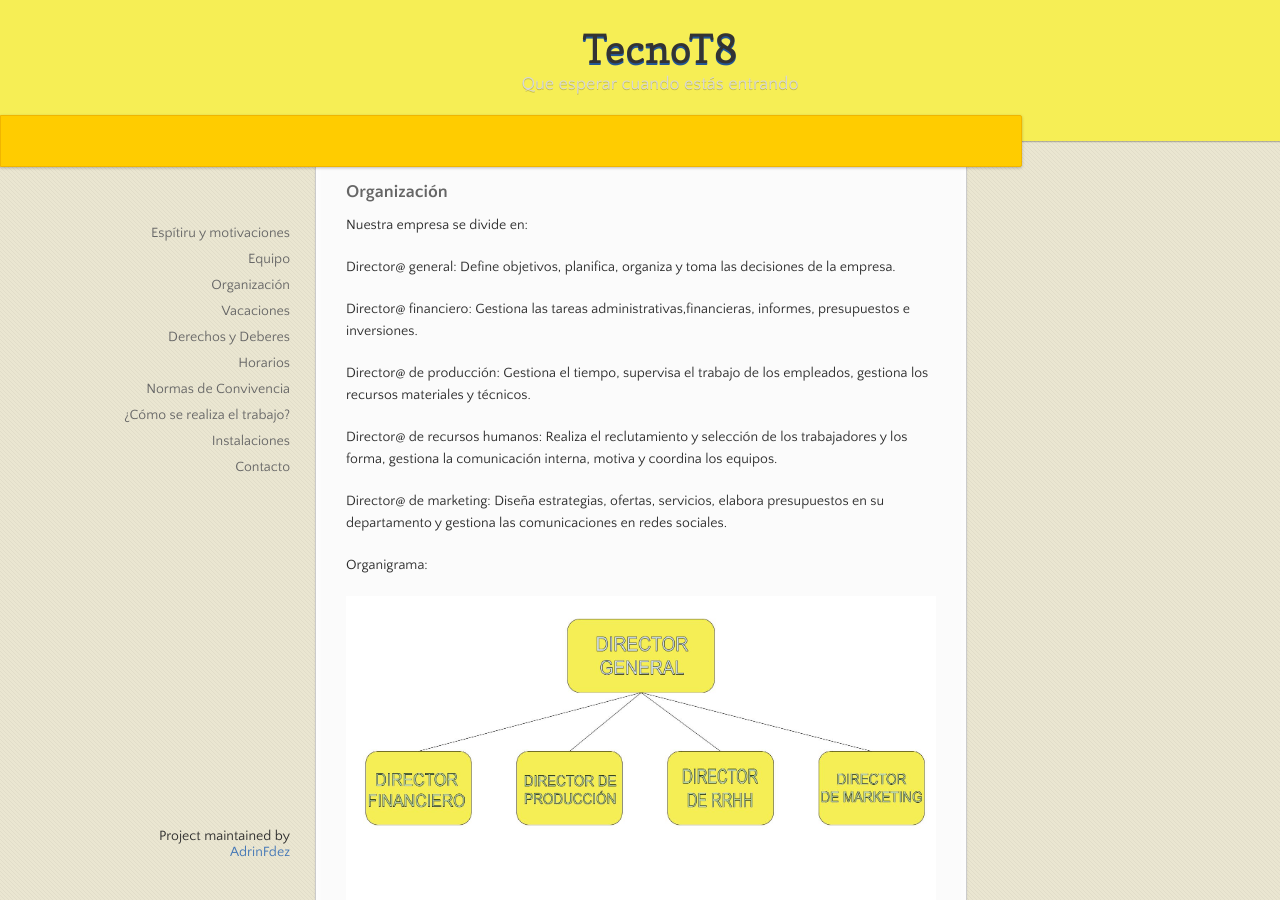
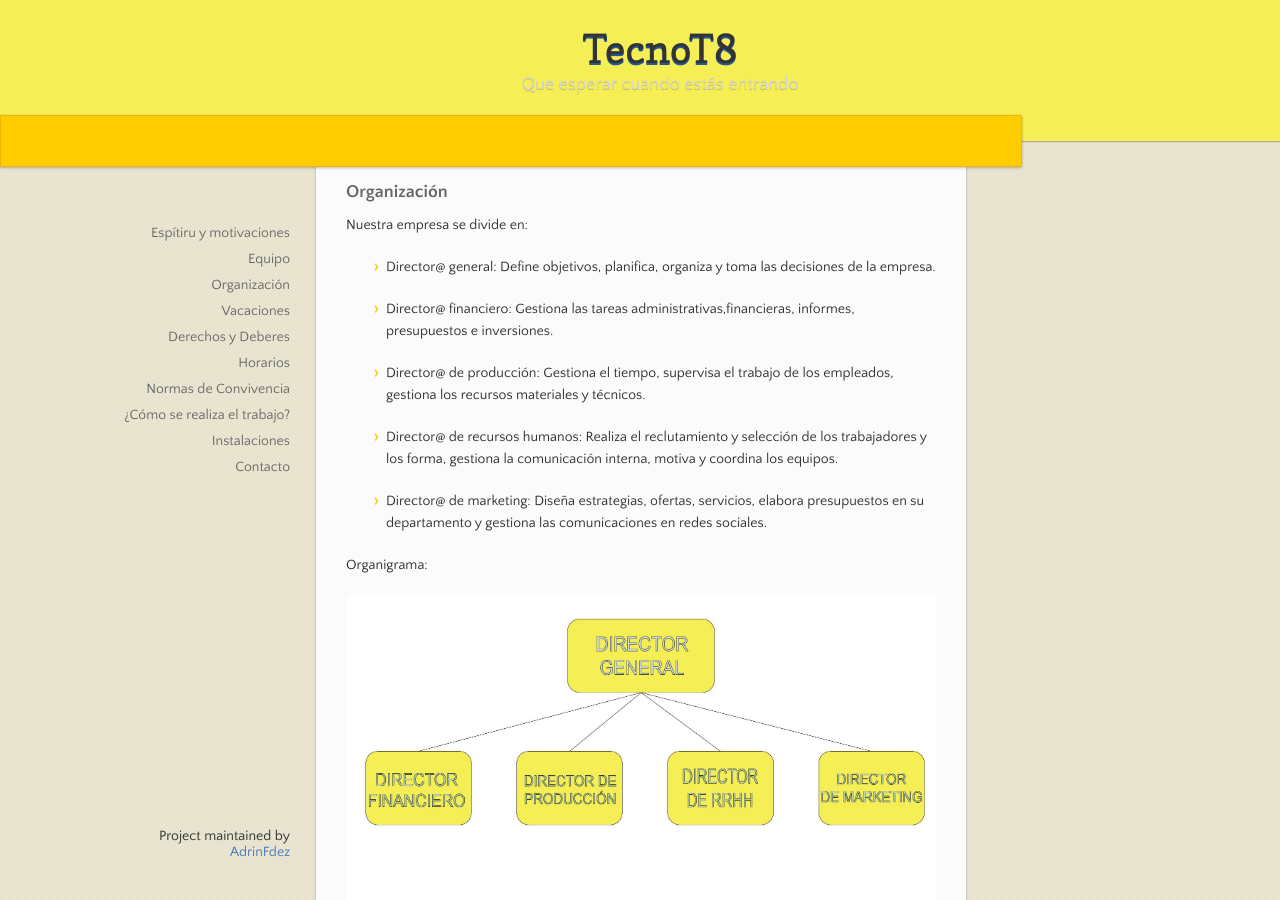
Before and after one commit to AdrinFdez/TecnoT8, a Jekyll site: the page built from index.md, in a window 1280 px wide and 900 px high, scrolled down 1123 px. Built offline with Jekyll 4.4.1, drawn with Linux system fonts in a browser that asks for light colours.

```diff
--- a/index.md
+++ b/index.md
@@ -44,15 +44,15 @@ Gracias por elegirnos.
 
 Nuestra empresa se divide en:
 
-Director@ general: Define objetivos, planifica, organiza y toma las decisiones de la empresa.
+* Director@ general: Define objetivos, planifica, organiza y toma las decisiones de la empresa.
 
-Director@ financiero: Gestiona las tareas administrativas,financieras, informes, presupuestos e inversiones.
+* Director@ financiero: Gestiona las tareas administrativas,financieras, informes, presupuestos e inversiones.
 
-Director@ de producción: Gestiona el tiempo, supervisa el trabajo de los empleados, gestiona los recursos materiales y técnicos.
+* Director@ de producción: Gestiona el tiempo, supervisa el trabajo de los empleados, gestiona los recursos materiales y técnicos.
 
-Director@ de recursos humanos: Realiza el reclutamiento y selección de los trabajadores y los forma, gestiona la comunicación interna, motiva y coordina los equipos.
+* Director@ de recursos humanos: Realiza el reclutamiento y selección de los trabajadores y los forma, gestiona la comunicación interna, motiva y coordina los equipos.
 
-Director@ de marketing: Diseña estrategias, ofertas, servicios, elabora presupuestos en su departamento y gestiona las comunicaciones en redes sociales.
+* Director@ de marketing: Diseña estrategias, ofertas, servicios, elabora presupuestos en su departamento y gestiona las comunicaciones en redes sociales.
 
 
 Organigrama:
```
